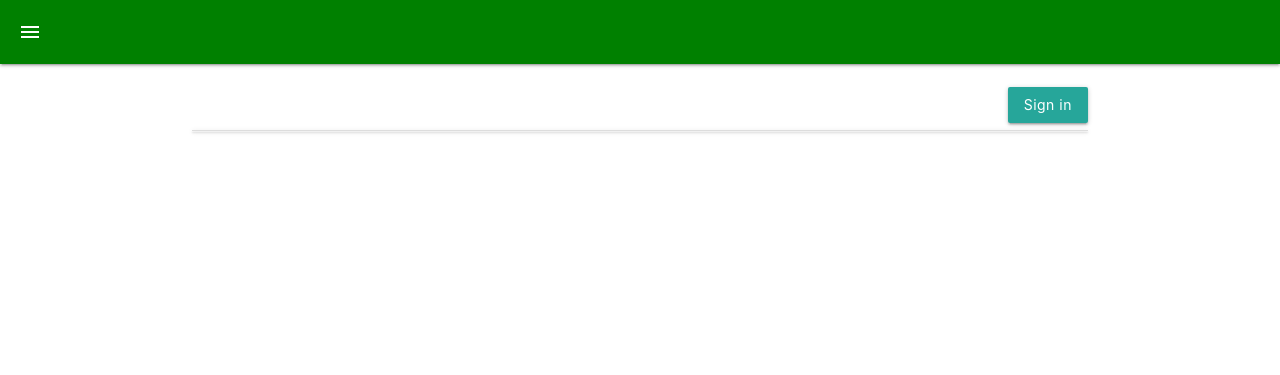
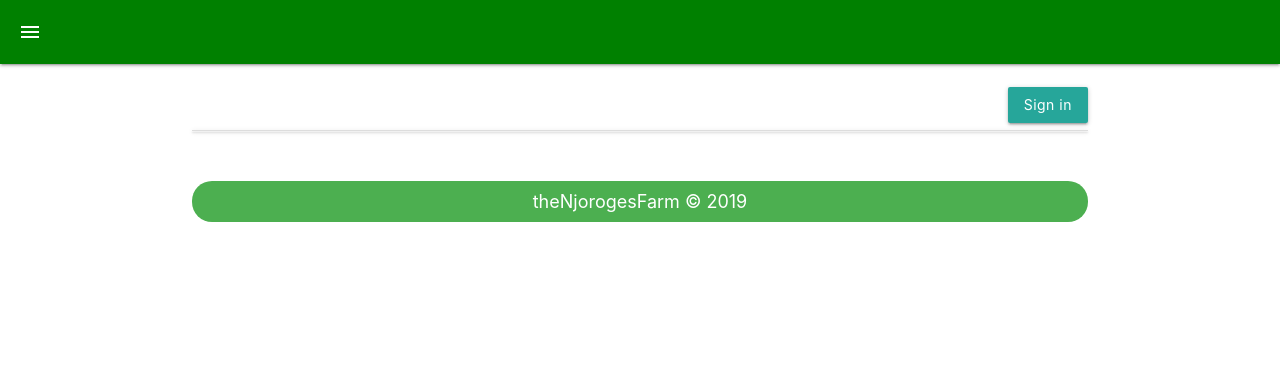
Before and after one commit to njorogetimk/thefarm, a Flask app: page /animals in a window 1280 px wide. Shown: the top 375 px of the page. Run offline with Flask 2, Linux system fonts and the light colour scheme; data that the repository does not hold is empty.

Commit message:
Add a copyright 'copyleft'

```diff
--- a/the_App/static/css/main.css
+++ b/the_App/static/css/main.css
@@ -70,3 +70,11 @@ nav{
   padding: 5px;
   border-radius: 10px;
 }
+
+
+/* Footer */
+footer{
+  border-radius: 20px;
+  padding: 7px;
+  font-size: 1.2em;
+}
--- a/the_App/templates/base.html
+++ b/the_App/templates/base.html
@@ -19,6 +19,12 @@
     {% block container %}
     {% endblock %}
 
+    <section class="section">
+      <div class="container">
+        <footer class="center green white-text">theNjorogesFarm &copy; 2019</footer>
+      </div>
+    </section>
+
     <script src="{{ url_for('static', filename='js/materialize.min.js') }}" charset="utf-8"></script>
     <script src="{{ url_for('static', filename='js/custom.js') }}" charset="utf-8"></script>
   </body>
```
